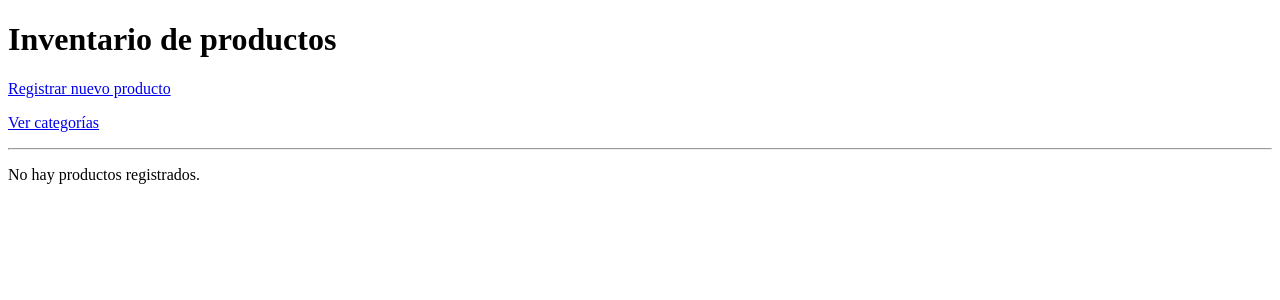
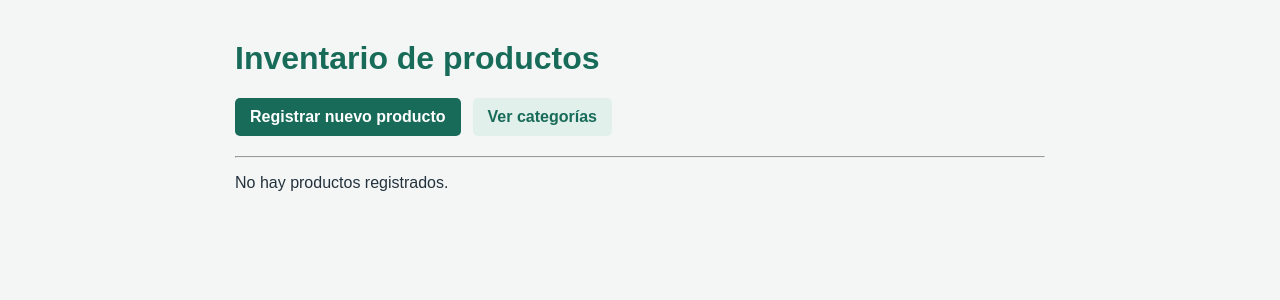
Before and after one commit to sam3246/dj_mongo, a Django app: page / in a window 1280 px wide. Shown: the top 300 px of the page. Run offline with Django 5.2, Linux system fonts and the light colour scheme; data that the repository does not hold is empty.

Commit message:
finalizado

```diff
--- a/productos/templates/productos/lista.html
+++ b/productos/templates/productos/lista.html
@@ -4,6 +4,23 @@
     <meta charset="UTF-8">
     <meta name="viewport" content="width=device-width, initial-scale=1.0">
     <title>Inventario de productos</title>
+    <style>
+        * { box-sizing: border-box; }
+        body { max-width: 850px; margin: 40px auto; padding: 0 20px; font-family: Arial, sans-serif; color: #24323d; background: #f3f6f5; }
+        h1 { color: #176b58; }
+        h2 { margin-top: 0; }
+        .acciones { display: flex; flex-wrap: wrap; gap: 12px; margin: 20px 0; }
+        .producto { margin: 16px 0; padding: 20px; background: #fff; border: 1px solid #dce5e1; border-radius: 8px; }
+        .boton { display: inline-block; padding: 10px 15px; border: 0; border-radius: 5px; color: #fff; background: #176b58; font: inherit; font-weight: 600; text-decoration: none; cursor: pointer; transition: background-color .18s ease, color .18s ease, transform .18s ease; }
+        .boton:hover { color: #fff; background: #105341; transform: translateY(-1px); }
+        .boton:active { transform: translateY(1px); }
+        .boton-secundario { color: #176b58; background: #e2f0eb; }
+        .boton-secundario:hover { color: #fff; background: #176b58; }
+        .boton-peligro { background: #b23a3a; }
+        .boton-peligro:hover { background: #8d2929; }
+        a:focus-visible, button:focus-visible { outline: 3px solid #80c4ad; outline-offset: 3px; }
+        @media (max-width: 480px) { body { margin-top: 24px; } .acciones { flex-direction: column; align-items: flex-start; } }
+    </style>
 </head>
 <body>
 
@@ -15,22 +32,21 @@
         {% endfor %}
     {% endif %}
 
-    <p>
-        <a href="{% url 'productos:crear' %}">
+    <div class="acciones">
+        <a class="boton" href="{% url 'productos:crear' %}">
             Registrar nuevo producto
         </a>
-    </p>
 
-        <p>
-        <a href="{% url 'categorias:listar' %}">
+        <a class="boton boton-secundario" href="{% url 'categorias:listar' %}">
             Ver categorías
         </a>
-    </p>
+    </div>
 
     <hr>
 
     {% for producto in productos %}
 
+        <article class="producto">
         <h2>{{ producto.nombre }}</h2>
 
         <p>
@@ -49,7 +65,7 @@
         </p>
 
         <p>
-            <a href="{% url 'productos:editar' producto.id %}">
+            <a class="boton boton-secundario" href="{% url 'productos:editar' producto.id %}">
                 Editar
             </a>
         </p>
@@ -61,6 +77,7 @@
             {% csrf_token %}
 
             <button
+                class="boton boton-peligro"
                 type="submit"
                 onclick="return confirm('¿Deseas eliminar este producto?')"
             >
@@ -68,7 +85,7 @@
             </button>
         </form>
 
-        <hr>
+        </article>
 
     {% empty %}
 
```
Also changed, not shown: categorias/templates/categorias/formulario.html (+18 -0 lines), categorias/templates/categorias/lista.html (+25 -8 lines), productos/templates/productos/formulario.html (+17 -0 lines).
